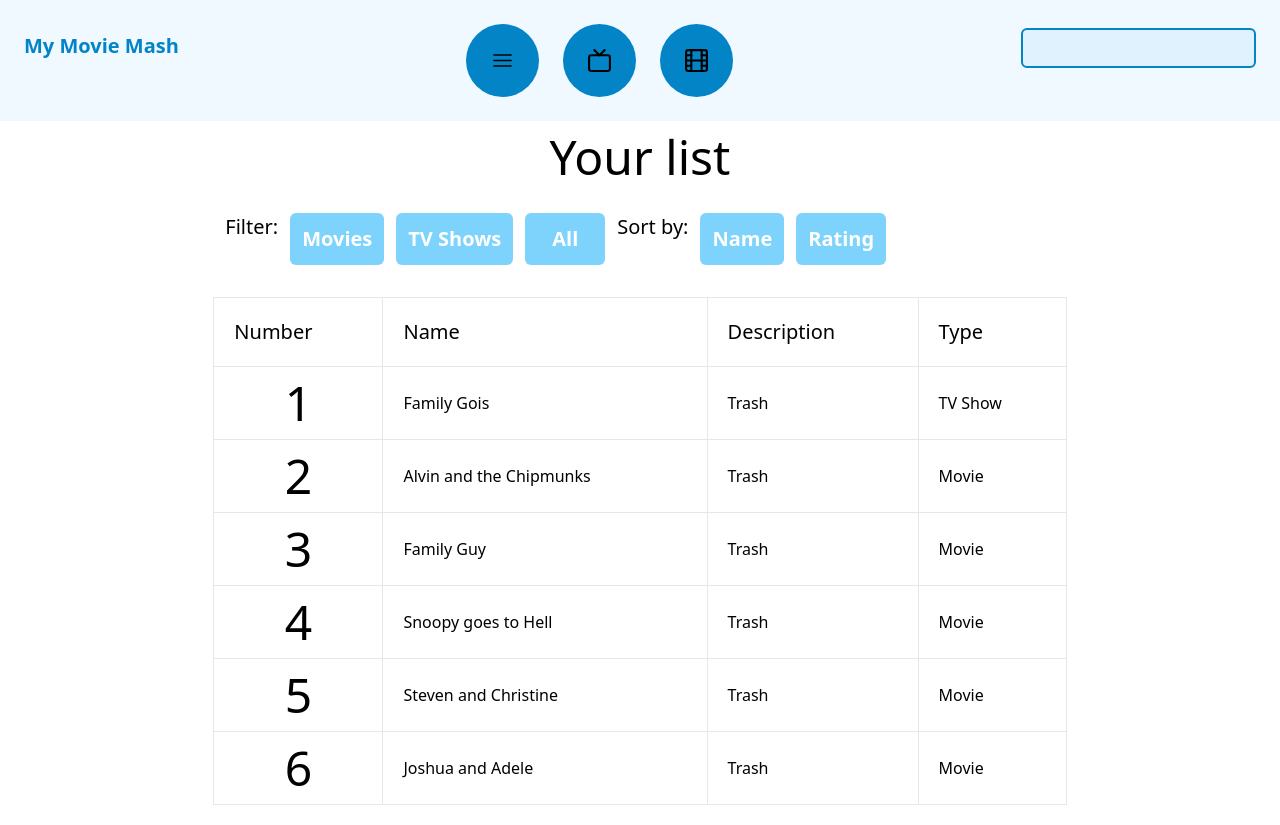
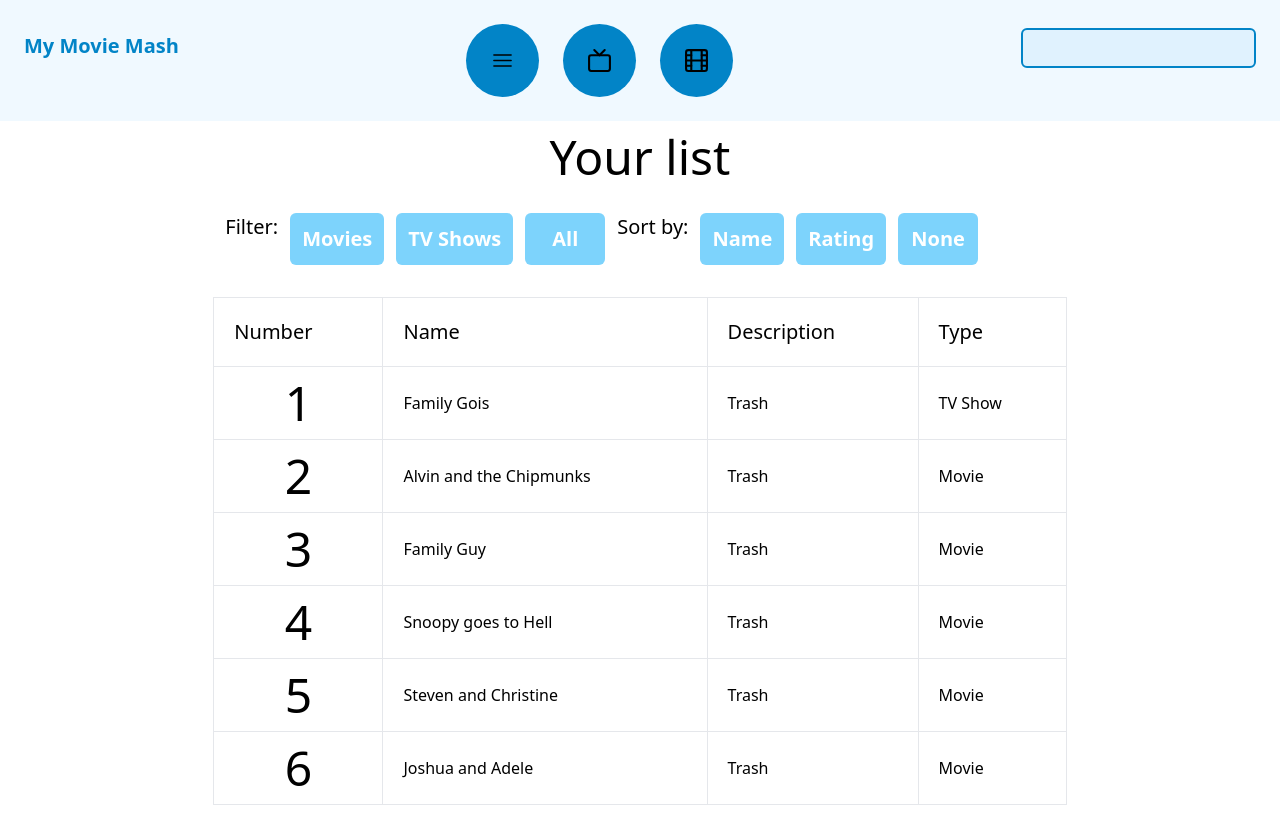
Before and after one commit to ACAUHS/my-movie-mash, a Next.js app: page /list in a window 1280 px wide. Built offline with nearby package versions, Linux system fonts and the light colour scheme.

Commit message:
Added sort-by-none

```diff
--- a/pages/list.tsx
+++ b/pages/list.tsx
@@ -69,6 +69,7 @@ export default function List() {
                         <div className='flex gap-3 mt-3 mb-3'>
                             <TableSortButton onClick={() => { setSort("name") }}>Name</TableSortButton>
                             <TableSortButton onClick={() => { setSort("rating") }}>Rating</TableSortButton>
+                            <TableSortButton onClick={() => { setSort("none") }}>None</TableSortButton>
                         </div>
                     </div>
 
```
